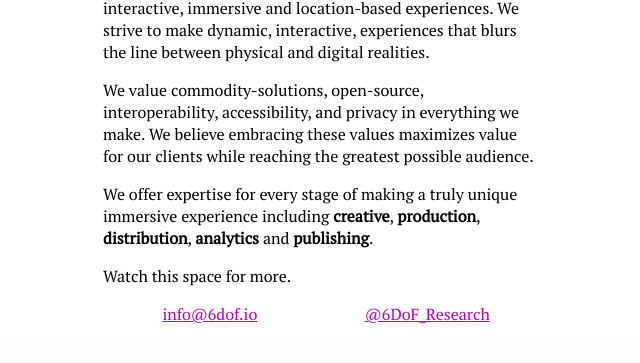
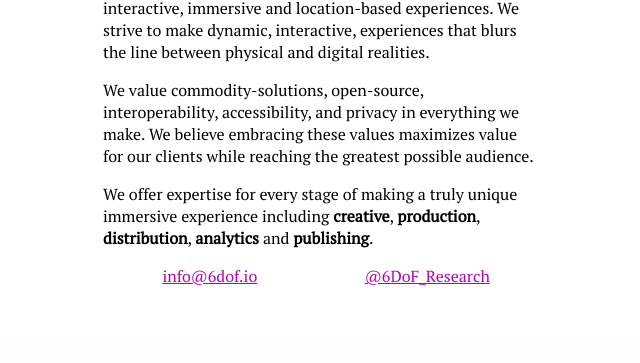
Before and after one commit to 6dof-Research/6DoF-Research.github.io, a plain HTML site: page index.html in a window 1280 px wide. Shown: the part 369-732 px from the top of the page, without its empty margins (319-959 px from the left). Drawn offline with Linux system fonts and the light colour scheme.

Commit message:
text change

```diff
--- a/index.html
+++ b/index.html
@@ -54,8 +54,6 @@
 
 		<p>We offer expertise for every stage of making a truly unique immersive experience including <strong>creative</strong>, <strong>production</strong>, <strong>distribution</strong>, <strong>analytics</strong> and <strong>publishing</strong>.</p>
 
-		<p>Watch this space for more.</p>
-
 		<p class="links">
 			<a href="mailto:info@6DoF.io" target="_blank">
 				info@6dof.io
```
